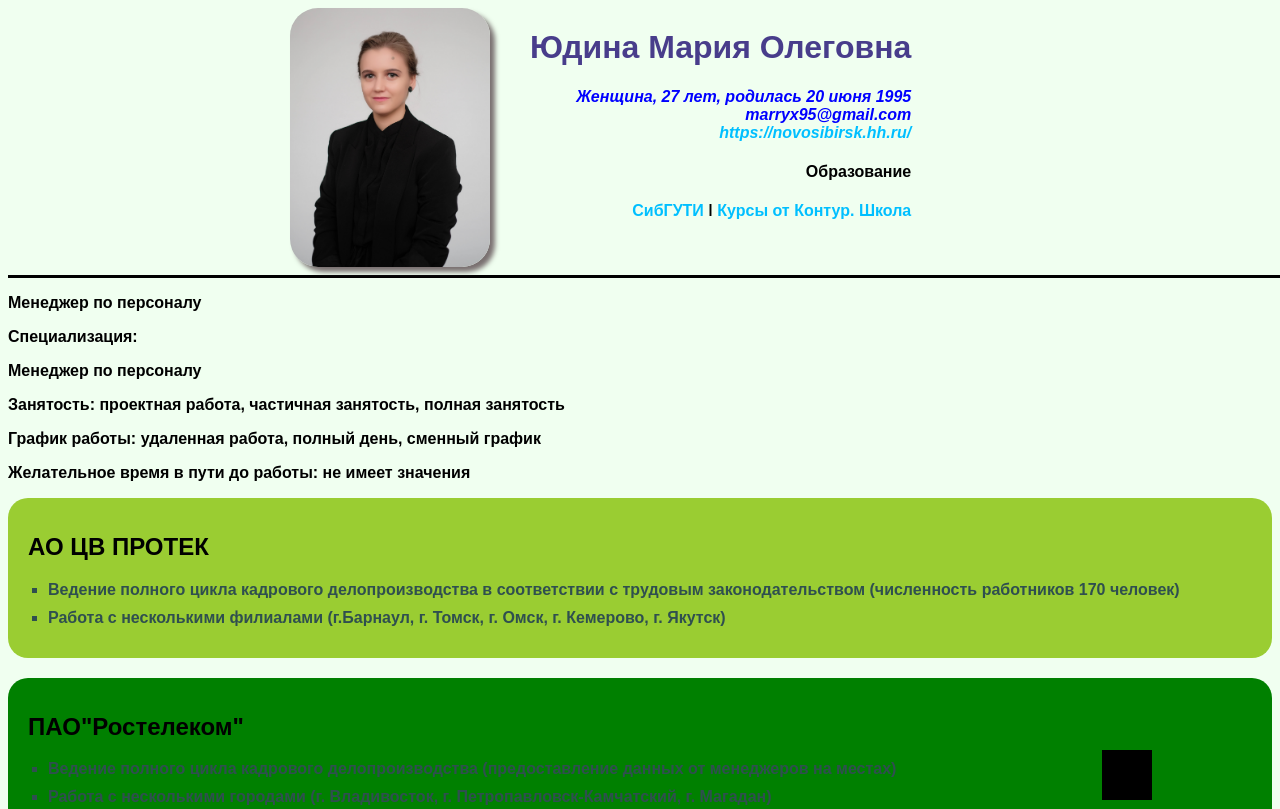
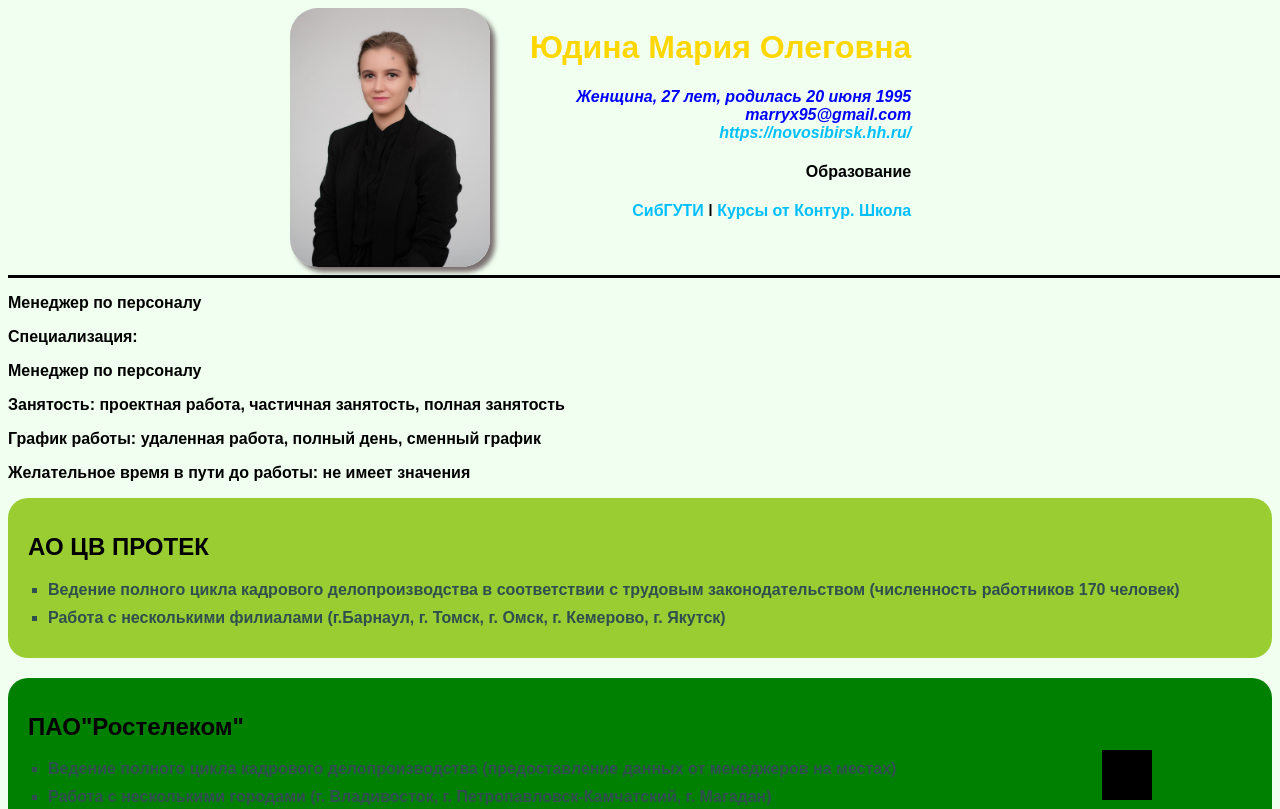
Before and after one commit to MaryYudina/origin, a plain HTML site: page index.html in a window 1280 px wide. Shown: the top 809 px of the page. Drawn offline with Linux system fonts and the light colour scheme.

Commit message:
поменяла цвет заголовка h1

```diff
--- a/styles.css
+++ b/styles.css
@@ -29,7 +29,7 @@ a:hover {
 
 
  h1 {
-    color: darkslateblue;
+    color: gold;
 
  }
 
```
